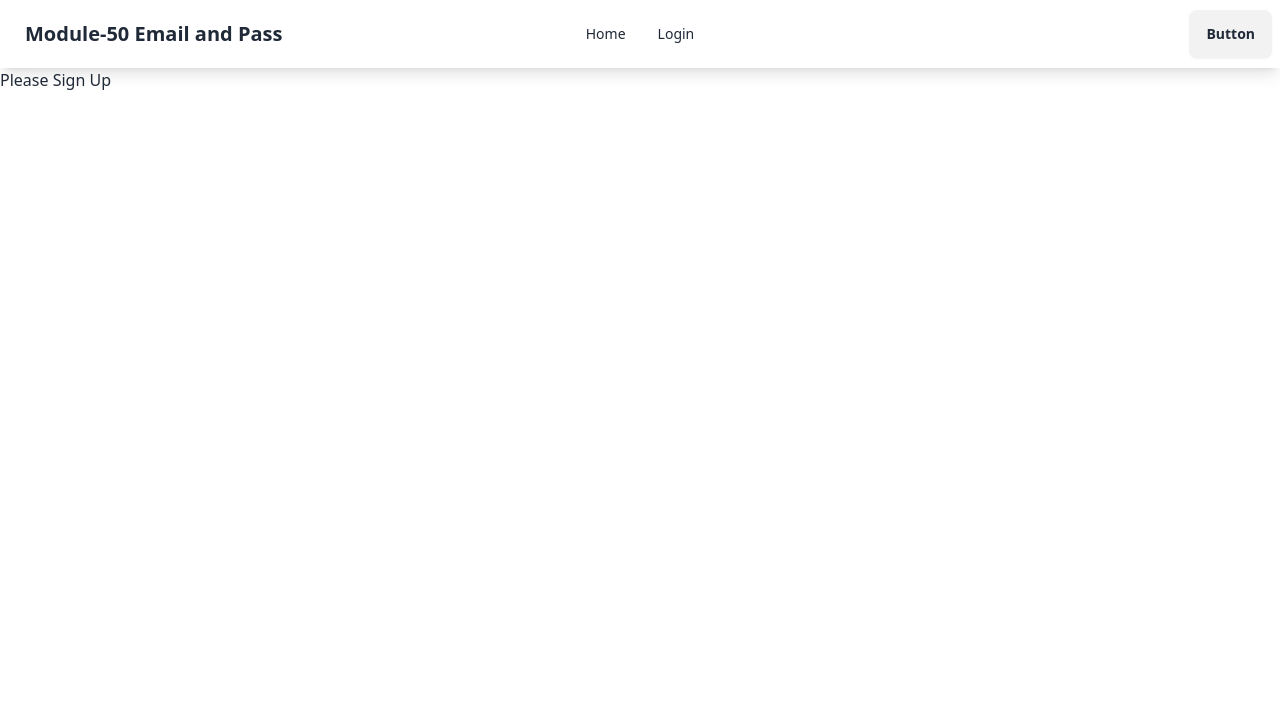
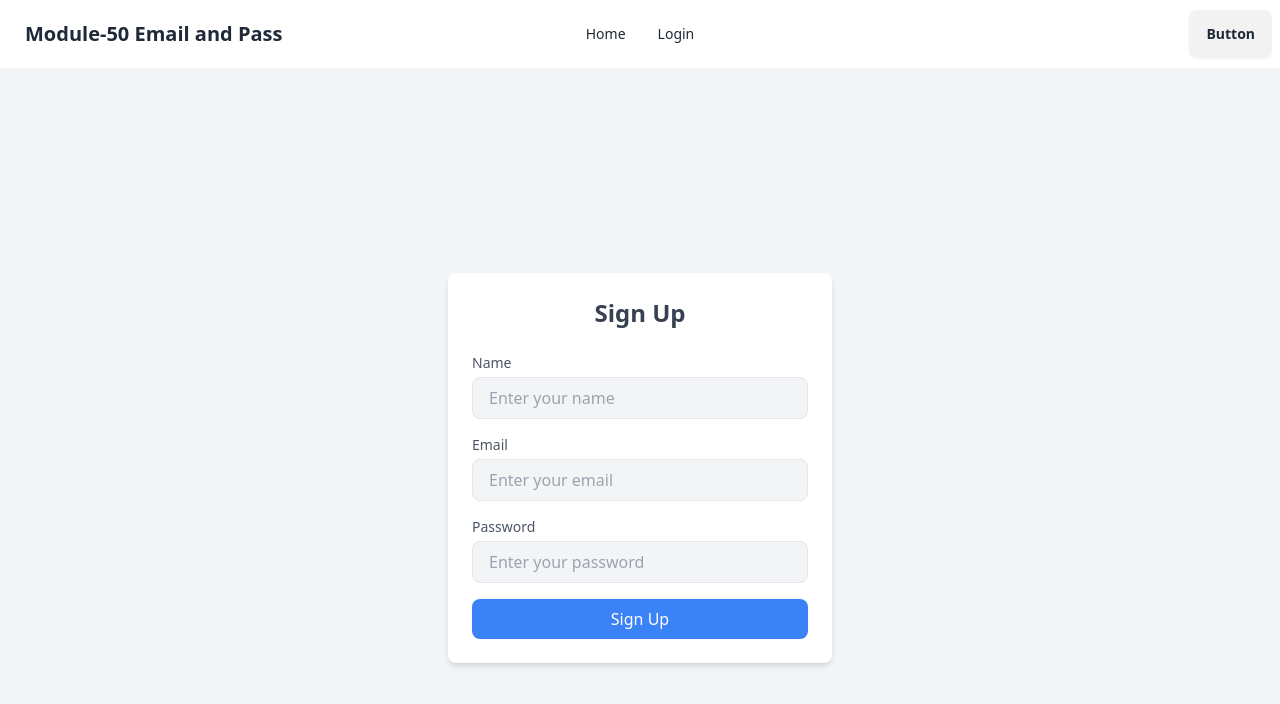
Before and after one commit to md-mostafiz181/Module-50-Email-Pass, a React (Vite) app: page /signUp in a window 1280 px wide. Shown: the top 704 px of the page. Built offline with nearby package versions, Linux system fonts and the light colour scheme.

Commit message:
added register page

```diff
--- a/src/components/SignUp/SignUp.jsx
+++ b/src/components/SignUp/SignUp.jsx
@@ -1,11 +1,56 @@
-
-
 const SignUp = () => {
-    return (
+    const handleSingUp = e =>{
+        e.preventDefault();
+        const name = e.target.name.value;
+        const email= e.target.email.value;
+        const password= e.target.password.value;
+        console.log(name,email,password)
+    }
+  return (
+    <div className="flex justify-center items-center min-h-screen bg-gray-100">
+    <div className="w-full max-w-sm bg-white shadow-md rounded-lg p-6">
+      <h2 className="text-2xl font-bold text-center text-gray-700 mb-6">Sign Up</h2>
+      <form onSubmit={handleSingUp} className="space-y-4">
         <div>
-            <h1>Please Sign Up</h1>
+          <label htmlFor="name" className="block text-sm font-medium text-gray-600">Name</label>
+          <input
+            type="text"
+            name="name"
+            id="name"
+            placeholder="Enter your name"
+            className="w-full px-4 py-2 mt-1 text-gray-700 bg-gray-100 border rounded-lg focus:outline-none focus:ring focus:ring-blue-300"
+          />
         </div>
-    );
+        <div>
+          <label htmlFor="email" className="block text-sm font-medium text-gray-600">Email</label>
+          <input
+            type="email"
+            name="email"
+            id="email"
+            placeholder="Enter your email"
+            className="w-full px-4 py-2 mt-1 text-gray-700 bg-gray-100 border rounded-lg focus:outline-none focus:ring focus:ring-blue-300"
+          />
+        </div>
+        <div>
+          <label htmlFor="password" className="block text-sm font-medium text-gray-600">Password</label>
+          <input
+            type="password"
+            name="password"
+            id="password"
+            placeholder="Enter your password"
+            className="w-full px-4 py-2 mt-1 text-gray-700 bg-gray-100 border rounded-lg focus:outline-none focus:ring focus:ring-blue-300"
+          />
+        </div>
+        <button
+          type="submit"
+          className="w-full px-4 py-2 text-white bg-blue-500 rounded-lg hover:bg-blue-600 focus:outline-none focus:ring focus:ring-blue-300"
+        >
+          Sign Up
+        </button>
+      </form>
+    </div>
+  </div>
+  );
 };
 
 export default SignUp;
```
